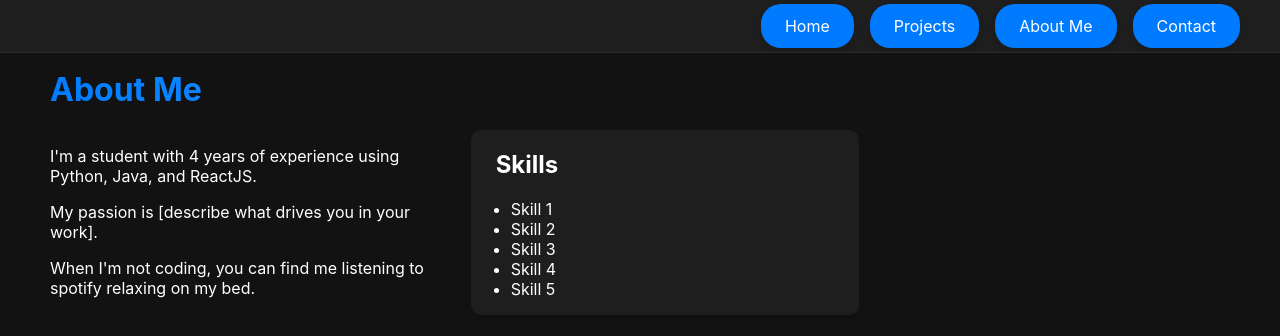
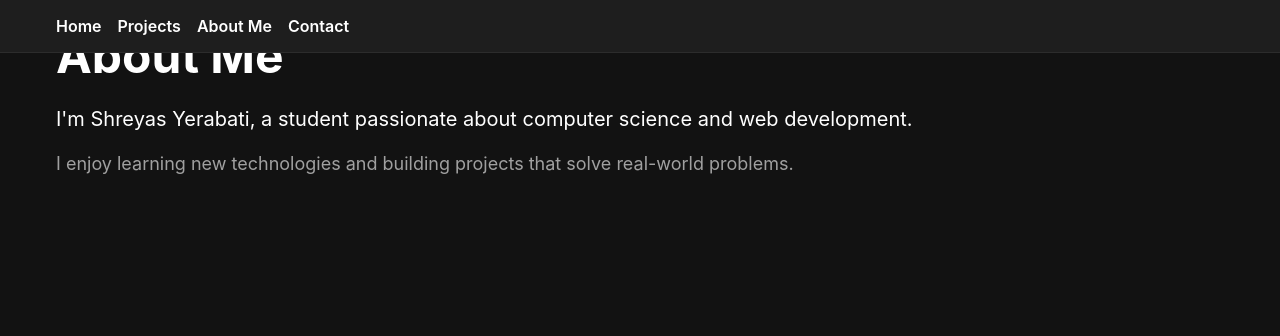
Before and after one commit to sryerabati/sryerabati.github.io, a React (Create React App) app in the folder my-app/: page /about in a window 1280 px wide. Shown: the top 336 px of the page. Built offline with nearby package versions, Linux system fonts and the light colour scheme.

Commit message:
thought thattttt

```diff
--- a/my-app/package.json
+++ b/my-app/package.json
@@ -4,6 +4,9 @@
   "homepage": "https://sryerabati.github.io",
   "private": false,
   "dependencies": {
+    "@chakra-ui/react": "^2.10.2",
+    "@emotion/react": "^11.13.3",
+    "@emotion/styled": "^11.13.0",
     "@mediapipe/tasks-vision": "^0.10.17",
     "@react-three/drei": "^9.114.3",
     "@react-three/fiber": "^8.17.10",
--- a/my-app/src/components/Layout.jsx
+++ b/my-app/src/components/Layout.jsx
@@ -1,23 +1,32 @@
+// src/components/Layout.jsx
 import { Link } from 'react-router-dom';
+import { Box, Flex, HStack, Button } from '@chakra-ui/react';
 import '../styles/custom.css';
 
 export default function Layout({ children }) {
   return (
-    <div className="layout-container">
-      <header className="header">
-        <nav className="container">
-          <ul className="nav-list">
-            <li className="nav-item"><Link to="/" className="nav-link">Home</Link></li>
-            <li className="nav-item"><Link to="/projects" className="nav-link">Projects</Link></li>
-            <li className="nav-item"><Link to="/about" className="nav-link">About Me</Link></li>
-            <li className="nav-item"><Link to="/contact" className="nav-link">Contact</Link></li>
-          </ul>
-        </nav>
-      </header>
-      <main className="content-container" style={{marginLeft: '50px', marginTop: "70px"}}>
+    <Box bg="background" color="text" minH="100vh">
+      <Box as="header" bg="surface" borderBottom="1px solid" borderColor="border" py={4}>
+        <Flex as="nav" maxW="1200px" mx="auto" px={4} justify="space-between" align="center">
+          <HStack spacing={4}>
+            <Button as={Link} to="/" variant="link" color="text">
+              Home
+            </Button>
+            <Button as={Link} to="/projects" variant="link" color="text">
+              Projects
+            </Button>
+            <Button as={Link} to="/about" variant="link" color="text">
+              About Me
+            </Button>
+            <Button as={Link} to="/contact" variant="link" color="text">
+              Contact
+            </Button>
+          </HStack>
+        </Flex>
+      </Box>
+      <Box as="main" mt={8} px={4}>
         {children}
-      </main>
-
-    </div>
+      </Box>
+    </Box>
   );
 }
--- a/my-app/src/pages/About.jsx
+++ b/my-app/src/pages/About.jsx
@@ -1,44 +1,18 @@
-import { motion } from 'framer-motion'
-import { useScrollAnimation } from '../hooks/useScrollAnimation'
+// src/pages/About.jsx
+import { Box, Heading, Text } from '@chakra-ui/react';
 
 export default function About() {
-  const [ref, controls] = useScrollAnimation()
-
   return (
-    <motion.div
-      ref={ref}
-      initial="hidden"
-      animate={controls}
-      variants={{
-        visible: { opacity: 1, y: 0 },
-        hidden: { opacity: 0, y: 50 }
-      }}
-      transition={{ duration: 0.5 }}
-    >
-      <h1 className="text-4xl font-bold mb-6 text-gradient">About Me</h1>
-      <div className="grid md:grid-cols-2 gap-8">
-        <div>
-          <p className="text-xl mb-4">
-            I'm a student with 4 years of experience using Python, Java, and ReactJS.
-          </p>
-          <p className="text-lg mb-4 text-text-secondary">
-            My passion is [describe what drives you in your work].
-          </p>
-          <p className="text-lg text-text-secondary">
-            When I'm not coding, you can find me listening to spotify relaxing on my bed.
-          </p>
-        </div>
-        <div className="card p-6">
-          <h2 className="text-2xl font-bold mb-4" style ={{marginLeft: '25px'}}>Skills</h2>
-          <ul className="list-disc list-inside">
-            <li>Skill 1</li>
-            <li>Skill 2</li>
-            <li>Skill 3</li>
-            <li>Skill 4</li>
-            <li>Skill 5</li>
-          </ul>
-        </div>
-      </div>
-    </motion.div>
-  )
+    <Box maxW="1200px" mx="auto" px={4}>
+      <Heading as="h1" size="2xl" mb={6}>
+        About Me
+      </Heading>
+      <Text fontSize="xl" mb={4}>
+        I'm Shreyas Yerabati, a student passionate about computer science and web development.
+      </Text>
+      <Text fontSize="lg" color="textSecondary">
+        I enjoy learning new technologies and building projects that solve real-world problems.
+      </Text>
+    </Box>
+  );
 }
--- a/my-app/src/pages/Home.jsx
+++ b/my-app/src/pages/Home.jsx
@@ -1,10 +1,12 @@
+// src/pages/Home.jsx
 import React, { Suspense, lazy } from 'react';
 import { Canvas } from '@react-three/fiber';
 import { Html } from '@react-three/drei';
 import { motion } from 'framer-motion';
 import { Link } from 'react-router-dom';
+import { Box, Heading, Text, Button, VStack } from '@chakra-ui/react';
+import { Flex } from '@chakra-ui/react';
 import { useScrollAnimation } from '../hooks/useScrollAnimation';
-
 const Model = lazy(() => import('./Model'));
 
 function Loading() {
@@ -21,7 +23,6 @@ function Loading() {
             height: 50px;
             animation: spin 1s linear infinite;
           }
-
           @keyframes spin {
             0% { transform: rotate(0deg); }
             100% { transform: rotate(360deg); }
@@ -34,7 +35,6 @@ function Loading() {
 
 export default function Home() {
   const [ref, controls] = useScrollAnimation();
-
   return (
     <motion.div
       ref={ref}
@@ -42,29 +42,32 @@ export default function Home() {
       animate={controls}
       variants={{
         visible: { opacity: 1, y: 0 },
-        hidden: { opacity: 0, y: 50 }
+        hidden: { opacity: 0, y: 50 },
       }}
       transition={{ duration: 0.5 }}
-      className="flex"
     >
-      <div className="flex-1">
-        <h1 className="text-4xl font-bold mb-6 text-gradient">Welcome to My Portfolio</h1>
-        <p className="text-xl mb-4">
+      <Flex direction={{ base: 'column', md: 'row' }} align="center" justify="center">
+        <VStack spacing={4} align="start" flex="1">
+          <Heading as="h1" size="2xl" mb={6} bgGradient="linear(to-r, brand.400, brand.600)" bgClip="text">
+            Welcome to My Portfolio
+          </Heading>
+          <Text fontSize="xl" mb={4}>
             Hi, I'm Shreyas Yerabati! I'm a student passionate about computer science and hope to learn more about the ways of the web.
-        </p>
-        <p className="text-lg text-text-secondary" style={{ marginBottom: '50px' }}>
+          </Text>
+          <Text fontSize="lg" color="textSecondary" mb={8}>
             Explore my projects and get in touch if you have any questions!
-        </p>
+          </Text>
           <motion.div
-          className="mt-8"
             initial={{ opacity: 0, y: 20 }}
             animate={{ opacity: 1, y: 0 }}
             transition={{ delay: 0.5, duration: 0.5 }}
           >
-          <Link to="/projects" className="btn">View My Projects</Link>
+            <Button as={Link} to="/projects" colorScheme="brand">
+              View My Projects
+            </Button>
           </motion.div>
-      </div>
-      <div className="flex-1 model-container">
+        </VStack>
+        <Box flex="1" w="full" h="500px">
           <Canvas>
             <ambientLight />
             <pointLight position={[10, 10, 10]} />
@@ -72,7 +75,8 @@ export default function Home() {
               <Model />
             </Suspense>
           </Canvas>
-      </div>
+        </Box>
+      </Flex>
     </motion.div>
   );
 }
--- a/my-app/src/pages/Model.jsx
+++ b/my-app/src/pages/Model.jsx
@@ -1,3 +1,4 @@
+// src/pages/Model.jsx
 import React, { useEffect, useRef } from 'react';
 import { useGLTF } from '@react-three/drei';
 import { useFrame } from '@react-three/fiber';
@@ -10,7 +11,7 @@ function Model() {
   useEffect(() => {
     const dotShader = {
       uniforms: {
-        dotColor: { value: new THREE.Color('#5ac8fa') } // Define the dot color
+        dotColor: { value: new THREE.Color('#5ac8fa') }, // Define the dot color
       },
       vertexShader: `
         varying vec2 vUv;
@@ -30,7 +31,7 @@ function Model() {
           gl_FragColor = vec4(dotColor, alpha);
         }
       `,
-      transparent: true
+      transparent: true,
     };
 
     scene.traverse((child) => {
--- /dev/null
+++ b/my-app/src/theme.js
@@ -0,0 +1,28 @@
+// src/theme.js
+import { extendTheme } from '@chakra-ui/react';
+
+const theme = extendTheme({
+  colors: {
+    brand: {
+      50: '#e3f8ff',
+      100: '#b3ecff',
+      200: '#81defd',
+      300: '#5ed0fa',
+      400: '#40c3f7',
+      500: '#2bb0ed',
+      600: '#1992d4',
+      700: '#127fbf',
+      800: '#0b69a3',
+      900: '#035388',
+    },
+    background: '#121212',
+    surface: '#1e1e1e',
+    primary: '#007aff',
+    secondary: '#5ac8fa',
+    text: '#ffffff',
+    textSecondary: '#a0a0a0',
+    border: '#2c2c2c',
+  },
+});
+
+export default theme;
```
Also changed, not shown: my-app/src/App.jsx (+13 -8 lines), 1 other file (tests, documents, lock files or other folders). Lines whose indentation alone changed are shown as unchanged.
